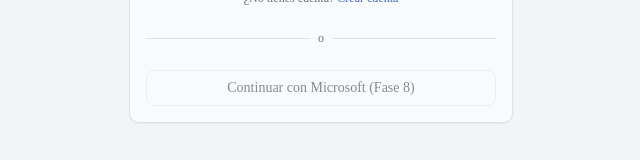
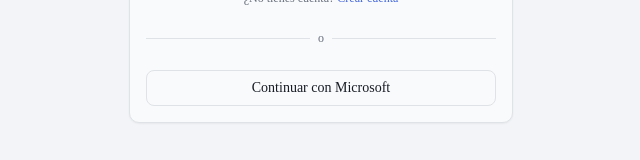
Before and after one commit to ctrujillo41-spec/sistema-tickets, a Next.js app: page /login in a window 1280 px wide. Shown: the part 490-650 px from the top of the page, without its empty margins (319-959 px from the left). Built offline with nearby package versions, Linux system fonts and the light colour scheme; no server answers.

Commit message:
Fase 8: SSO con Microsoft Entra ID

```diff
--- /dev/null
+++ b/app/auth/callback/route.ts
@@ -0,0 +1,23 @@
+import { NextResponse } from "next/server";
+import { createClient } from "@/lib/supabase/server";
+
+// Fase 8: recibe el redirect de Supabase Auth después de que la persona
+// inicia sesión con Microsoft (Entra ID). Intercambia el "code" por una
+// sesión real (cookies) y manda a /dashboard. El trigger handle_new_user
+// (ver migración phase8_sso_profile_metadata) crea el perfil si es la
+// primera vez que esta persona entra, igual que con correo/contraseña.
+export async function GET(request: Request) {
+  const { searchParams, origin } = new URL(request.url);
+  const code = searchParams.get("code");
+  const next = searchParams.get("next") ?? "/dashboard";
+
+  if (code) {
+    const supabase = createClient();
+    const { error } = await supabase.auth.exchangeCodeForSession(code);
+    if (!error) {
+      return NextResponse.redirect(`${origin}${next}`);
+    }
+  }
+
+  return NextResponse.redirect(`${origin}/login?error=No se pudo completar el inicio de sesión con Microsoft`);
+}
--- a/app/login/page.tsx
+++ b/app/login/page.tsx
@@ -9,8 +9,9 @@ import { Card, CardContent } from "@/components/ui/card";
 import { createClient } from "@/lib/supabase/client";
 
 // Fase 1: autenticación real por correo/contraseña vía Supabase Auth.
-// El botón de Microsoft (Entra ID SSO) queda pendiente para la Fase 8
-// (integración M365, sección 14 del documento de arquitectura).
+// Fase 8: SSO con Microsoft Entra ID vía el proveedor "azure" de Supabase
+// Auth (sección 14 del documento de arquitectura). El intercambio del
+// código de autorización ocurre en app/auth/callback/route.ts.
 export default function LoginPage() {
   const router = useRouter();
   const supabase = createClient();
@@ -18,6 +19,7 @@ export default function LoginPage() {
   const [email, setEmail] = useState("");
   const [password, setPassword] = useState("");
   const [loading, setLoading] = useState(false);
+  const [msLoading, setMsLoading] = useState(false);
   const [error, setError] = useState<string | null>(null);
 
   async function handleSubmit(e: FormEvent) {
@@ -39,6 +41,26 @@ export default function LoginPage() {
 
     router.push("/dashboard");
     router.refresh();
+  }
+
+  async function handleMicrosoftLogin() {
+    setMsLoading(true);
+    setError(null);
+
+    const { error } = await supabase.auth.signInWithOAuth({
+      provider: "azure",
+      options: {
+        redirectTo: `${window.location.origin}/auth/callback`,
+        scopes: "email openid profile",
+      },
+    });
+
+    // Si signInWithOAuth arranca bien, el navegador redirige a Microsoft
+    // de inmediato; solo llegamos aquí si algo falló antes de redirigir.
+    if (error) {
+      setError(error.message);
+      setMsLoading(false);
+    }
   }
 
   return (
@@ -100,8 +122,14 @@ export default function LoginPage() {
             <div className="h-px flex-1 bg-border" />
           </div>
 
-          <Button variant="outline" className="w-full" disabled>
-            Continuar con Microsoft (Fase 8)
+          <Button
+            variant="outline"
+            className="w-full"
+            type="button"
+            disabled={msLoading}
+            onClick={handleMicrosoftLogin}
+          >
+            {msLoading ? "Redirigiendo…" : "Continuar con Microsoft"}
           </Button>
         </CardContent>
       </Card>
--- a/middleware.ts
+++ b/middleware.ts
@@ -31,7 +31,9 @@ export async function middleware(request: NextRequest) {
     data: { user },
   } = await supabase.auth.getUser();
 
-  const PUBLIC_ROUTES = ["/login", "/signup"];
+  // /auth/callback recibe el redirect de Microsoft (Fase 8, SSO) antes de
+  // que exista sesión: el propio route handler es quien la crea.
+  const PUBLIC_ROUTES = ["/login", "/signup", "/auth/callback"];
   const isPublicRoute = PUBLIC_ROUTES.some((route) =>
     request.nextUrl.pathname.startsWith(route)
   );
```
